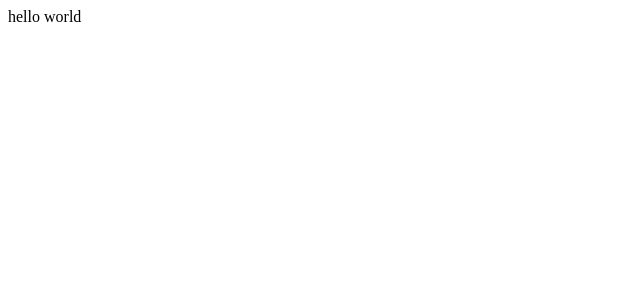
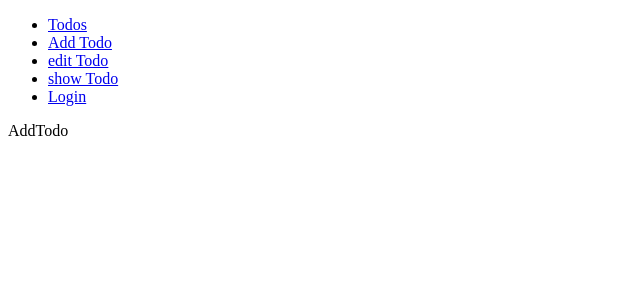
Before and after one commit to alirezatayebinejad/avalpardakht-test, a React (Create React App) app: page /add in a window 1280 px wide. Shown: the top 300 px of the page, without its empty margins (0-640 px from the left). Built offline with nearby package versions, Linux system fonts and the light colour scheme.

Commit message:
basic app routes is done with pages structures

```diff
--- a/package.json
+++ b/package.json
@@ -15,6 +15,7 @@
     "react": "^18.2.0",
     "react-dom": "^18.2.0",
     "react-query": "^3.39.3",
+    "react-router-dom": "^6.15.0",
     "react-scripts": "5.0.1",
     "tailwindcss": "^3.3.3",
     "typescript": "^5.1.6",
--- a/src/App.js
+++ b/src/App.js
@@ -1,9 +1,14 @@
-import React from 'react';
+import Header from './components/Header/Header';
+import { useRoutes } from "react-router-dom";
+import routes from "./routes";
 
 function App() {
+  let router = useRoutes(routes);
+
   return (
     <div className="App">
-      hello world
+      <Header />
+      {router}
     </div>
   );
 }
--- /dev/null
+++ b/src/components/Header/Header.js
@@ -0,0 +1,23 @@
+import React from 'react';
+import { Link } from 'react-router-dom';
+
+const Header = () => {
+
+    const isAuthenticated = true;
+
+    return (
+        <header>
+            <nav>
+                <ul>
+                    <li><Link to="/">Todos</Link></li>
+                    <li><Link to="/add">Add Todo</Link></li>
+                    <li><Link to="/edit/2">edit Todo</Link></li>
+                    <li><Link to="/todo/20">show Todo</Link></li>
+                    <li><Link to="/login">Login</Link></li>
+                </ul>
+            </nav>
+        </header>
+    );
+};
+
+export default Header;
--- a/src/index.js
+++ b/src/index.js
@@ -2,10 +2,11 @@ import React from 'react';
 import ReactDOM from 'react-dom/client';
 import './index.css';
 import App from './App';
+import { BrowserRouter } from "react-router-dom";
 
 const root = ReactDOM.createRoot(document.getElementById('root'));
 root.render(
-  <React.StrictMode>
+  <BrowserRouter>
     <App />
-  </React.StrictMode>
+  </BrowserRouter>
 );
--- /dev/null
+++ b/src/pages/AddTodo.js
@@ -0,0 +1,9 @@
+import React from 'react'
+
+const AddTodo = () => {
+    return (
+        <div>AddTodo</div>
+    )
+}
+
+export default AddTodo
--- /dev/null
+++ b/src/pages/EditTodo.js
@@ -0,0 +1,9 @@
+import React from 'react'
+
+const EditTodo = () => {
+    return (
+        <div>EditTodo</div>
+    )
+}
+
+export default EditTodo
--- /dev/null
+++ b/src/pages/Login.js
@@ -0,0 +1,9 @@
+import React from 'react'
+
+const Login = () => {
+    return (
+        <div>Login</div>
+    )
+}
+
+export default Login
--- /dev/null
+++ b/src/pages/Todo.js
@@ -0,0 +1,9 @@
+import React from 'react'
+
+const Todo = () => {
+    return (
+        <div>Todo</div>
+    )
+}
+
+export default Todo
--- /dev/null
+++ b/src/pages/TodoList.js
@@ -0,0 +1,9 @@
+import React from 'react'
+
+function TodoList() {
+    return (
+        <div>TodoList</div>
+    )
+}
+
+export default TodoList
--- /dev/null
+++ b/src/routes.js
@@ -0,0 +1,15 @@
+import TodoList from './pages/TodoList';
+import AddTodo from './pages/AddTodo';
+import EditTodo from './pages/EditTodo';
+import Todo from './pages/Todo';
+import Login from './pages/Login';
+
+let routes = [
+    { path: "/", element: <TodoList /> },
+    { path: "/add", element: <AddTodo /> },
+    { path: "/edit/:todoId", element: <EditTodo /> },
+    { path: "/todo/:todoId", element: <Todo /> },
+    { path: "/login", element: <Login /> },
+];
+
+export default routes;
```
Also changed, not shown: public/manifest.json, 1 other file (tests, documents, lock files or other folders).
